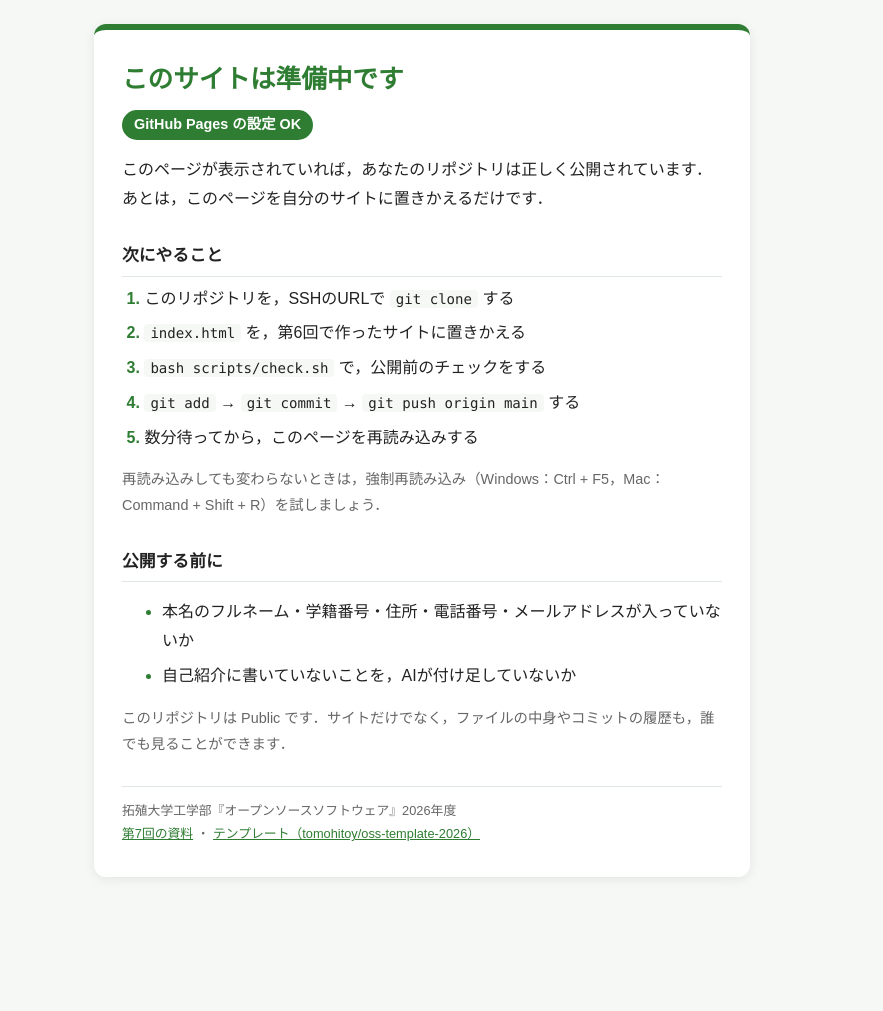
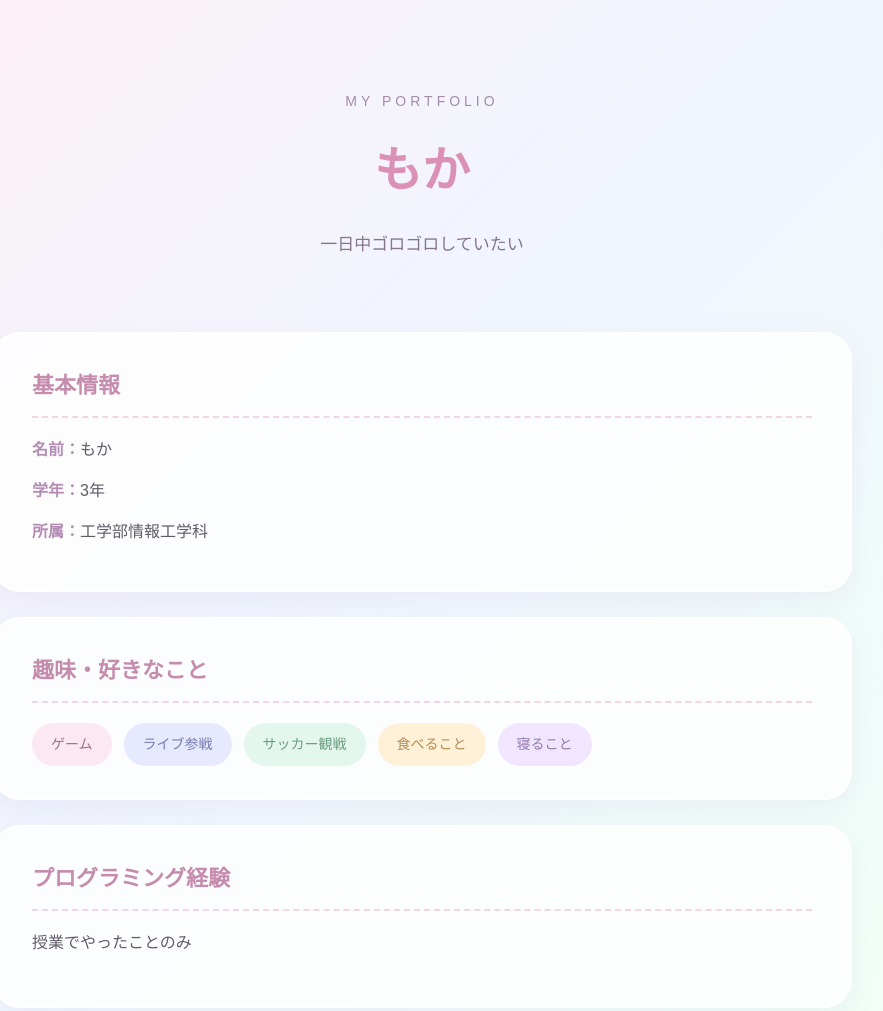
Before and after one commit to karinchocochip-oss/karinchocochip-oss.github.io, a plain HTML site: page index.html in a window 1280 px wide. Shown: the top 1011 px of the page, without its empty margins (218-1101 px from the left). Before the commit the page ends 901 px from the top, so only its background shows below. Drawn offline with Linux system fonts and the light colour scheme.

Commit message:
feat: 第6回で作ったサイトを公開する

```diff
--- a/index.html
+++ b/index.html
@@ -1,162 +1,242 @@
+
 <!DOCTYPE html>
-<!-- oss-template-2026:placeholder （この目印で，scripts/check.sh が「準備中」のページかどうかを見分けます） -->
-<!--
-  テンプレートの「準備中」のページです．
-  このページが https://ユーザー名.github.io/ に表示されたら，GitHub Pages の設定は成功です．
-  第7回の実習4で，このファイルを第6回で作った index.html に置きかえます．
--->
 <html lang="ja">
 <head>
   <meta charset="UTF-8">
-  <meta name="viewport" content="width=device-width, initial-scale=1">
-  <title>準備中</title>
+  <meta name="viewport" content="width=device-width, initial-scale=1.0">
+  <title>もか | ポートフォリオ</title>
+
   <style>
-    /* ===== 色の設定 ===== */
-    :root {
-      --main-color: #2e7d32;  /* メインの色（見出し・番号） */
-      --bg-color: #f5f8f5;    /* ページの背景の色 */
-      --card-color: #ffffff;  /* カードの背景の色 */
-      --text-color: #222222;  /* 文字の色 */
-      --sub-color: #666666;   /* 補足の文字の色 */
-      --line-color: #dfe6df;  /* 区切り線の色 */
+    /* ページ全体の基本設定 */
+    * {
+      box-sizing: border-box;
     }
 
-    /* パソコンやスマートフォンがダークモードのときの色 */
-    @media (prefers-color-scheme: dark) {
-      :root {
-        --main-color: #81c784;
-        --bg-color: #121512;
-        --card-color: #1e231e;
-        --text-color: #e8ece8;
-        --sub-color: #a0a8a0;
-        --line-color: #2f362f;
-      }
+    body {
+      margin: 0;
+      font-family: "Hiragino Maru Gothic ProN", "Yu Gothic", sans-serif;
+      color: #625b68;
+      line-height: 1.8;
+      background: linear-gradient(
+        135deg,
+        #fff0f5,
+        #f0f5ff,
+        #f0fff7,
+        #fff9e9
+      );
+      min-height: 100vh;
     }
 
-    /* ページ全体：カードを画面のまんなかに置く */
-    body {
-      margin: 0;
-      min-height: 100vh;
-      display: flex;
-      align-items: center;
-      justify-content: center;
-      padding: 24px 16px;
-      box-sizing: border-box;
-      font-family: "Hiragino Sans", "Yu Gothic", "Meiryo", sans-serif;
-      line-height: 1.8;
-      color: var(--text-color);
-      background: var(--bg-color);
+    /* ヘッダー */
+    header {
+      text-align: center;
+      padding: 75px 20px 55px;
     }
 
-    /* まんなかのカード */
-    main {
-      width: 100%;
-      max-width: 600px;
-      padding: 32px 28px;
-      background: var(--card-color);
-      border-top: 6px solid var(--main-color);
-      border-radius: 12px;
-      box-shadow: 0 2px 12px rgba(0, 0, 0, 0.08);
+    .subtitle {
+      color: #a58da9;
+      font-size: 14px;
+      letter-spacing: 4px;
     }
 
     h1 {
-      margin: 0 0 4px;
-      font-size: clamp(1.3rem, 6vw, 1.6rem);  /* スマートフォンでは少し小さくする */
-      line-height: 1.4;
-      color: var(--main-color);
+      font-size: 48px;
+      color: #db91b3;
+      margin: 10px 0;
     }
 
-    h2 {
-      margin: 28px 0 8px;
-      padding-bottom: 4px;
-      font-size: 1.05rem;
-      border-bottom: 1px solid var(--line-color);
+    .catchcopy {
+      font-size: 17px;
+      color: #87758c;
+      margin-top: 15px;
     }
 
-    /* 「設定は成功」のバッジ */
-    .badge {
-      display: inline-block;
-      margin: 8px 0 0;
-      padding: 2px 12px;
-      font-size: 0.9rem;
-      font-weight: bold;
-      color: var(--card-color);
-      background: var(--main-color);
-      border-radius: 999px;
+    /* コンテンツ全体の配置 */
+    main {
+      max-width: 900px;
+      margin: 0 auto;
+      padding: 0 20px 70px;
     }
 
-    /* 「次にやること」の番号つきリスト */
-    ol {
-      margin: 0;
-      padding-left: 1.4em;
-    }
-    li {
-      margin-bottom: 6px;
-    }
-    li::marker {
-      font-weight: bold;
-      color: var(--main-color);
+    /* ふんわりしたカードデザイン */
+    .card {
+      background: rgba(255, 255, 255, 0.82);
+      border: 2px solid #ffffff;
+      border-radius: 28px;
+      padding: 32px 38px;
+      margin-bottom: 25px;
+      box-shadow: 0 8px 25px rgba(185, 155, 190, 0.12);
     }
 
-    /* コマンドの見た目 */
-    code {
-      padding: 1px 6px;
-      font-family: "SFMono-Regular", Consolas, monospace;
-      font-size: 0.88em;
-      background: var(--bg-color);
-      border-radius: 4px;
-      white-space: nowrap;  /* コマンドの途中で折り返さない */
+    /* 見出し */
+    h2 {
+      font-size: 22px;
+      color: #c58cae;
+      margin-top: 0;
+      padding-bottom: 10px;
+      border-bottom: 2px dashed #f0d6e6;
     }
 
-    /* 補足の小さな文字 */
-    .sub {
-      font-size: 0.9rem;
-      color: var(--sub-color);
+    /* 基本情報の表示 */
+    .profile-item {
+      margin: 12px 0;
     }
 
-    /* いちばん下の小さな文字 */
+    .profile-item strong {
+      color: #b48db5;
+    }
+
+    /* 趣味のタグ */
+    .hobbies {
+      display: flex;
+      flex-wrap: wrap;
+      gap: 12px;
+      margin-top: 20px;
+    }
+
+    .hobby {
+      background: #fce8f1;
+      color: #9f718f;
+      border-radius: 30px;
+      padding: 9px 19px;
+      font-size: 14px;
+    }
+
+    /* 趣味ごとにパステルカラーを変更 */
+    .hobby:nth-child(2) {
+      background: #e7eaff;
+      color: #777caf;
+    }
+
+    .hobby:nth-child(3) {
+      background: #e4f7ec;
+      color: #6a9d83;
+    }
+
+    .hobby:nth-child(4) {
+      background: #fff0d8;
+      color: #b28b55;
+    }
+
+    .hobby:nth-child(5) {
+      background: #f0e6ff;
+      color: #9278ae;
+    }
+
+    /* ひとことメッセージ */
+    .message {
+      text-align: center;
+      font-size: 20px;
+      color: #b783a4;
+      padding: 15px 0;
+    }
+
+    /* フッター */
     footer {
-      margin-top: 28px;
-      padding-top: 12px;
-      font-size: 0.8rem;
-      color: var(--sub-color);
-      border-top: 1px solid var(--line-color);
+      text-align: center;
+      padding: 25px;
+      color: #ad9cab;
+      font-size: 13px;
     }
-    a {
-      color: var(--main-color);
+
+    /* スマートフォン向けのレイアウト調整 */
+    @media (max-width: 600px) {
+      header {
+        padding: 50px 15px 35px;
+      }
+
+      h1 {
+        font-size: 38px;
+      }
+
+      .catchcopy {
+        font-size: 15px;
+      }
+
+      main {
+        padding: 0 15px 40px;
+      }
+
+      .card {
+        padding: 25px 20px;
+        border-radius: 22px;
+      }
+
+      h2 {
+        font-size: 20px;
+      }
+
+      .hobby {
+        font-size: 13px;
+        padding: 8px 15px;
+      }
     }
   </style>
 </head>
+
 <body>
+
+  <!-- サイト上部のタイトルとキャッチコピー -->
+  <header>
+    <p class="subtitle">MY PORTFOLIO</p>
+    <h1>もか</h1>
+    <p class="catchcopy">一日中ゴロゴロしていたい</p>
+  </header>
+
+  <!-- 自己紹介のメインコンテンツ -->
   <main>
-    <h1>このサイトは準備中です</h1>
-    <p class="badge">GitHub Pages の設定 OK</p>
-    <p>このページが表示されていれば，あなたのリポジトリは正しく公開されています．
-      あとは，このページを自分のサイトに置きかえるだけです．</p>
 
-    <h2>次にやること</h2>
-    <ol>
-      <li>このリポジトリを，SSHのURLで <code>git clone</code> する</li>
-      <li><code>index.html</code> を，第6回で作ったサイトに置きかえる</li>
-      <li><code>bash scripts/check.sh</code> で，公開前のチェックをする</li>
-      <li><code>git add</code> → <code>git commit</code> → <code>git push origin main</code> する</li>
-      <li>数分待ってから，このページを再読み込みする</li>
-    </ol>
-    <p class="sub">再読み込みしても変わらないときは，強制再読み込み（Windows：Ctrl + F5，Mac：Command + Shift + R）を試しましょう．</p>
+    <!-- 基本情報 -->
+    <section class="card">
+      <h2>基本情報</h2>
+      <p class="profile-item"><strong>名前：</strong>もか</p>
+      <p class="profile-item"><strong>学年：</strong>3年</p>
+      <p class="profile-item"><strong>所属：</strong>工学部情報工学科</p>
+    </section>
 
-    <h2>公開する前に</h2>
-    <ul>
-      <li>本名のフルネーム・学籍番号・住所・電話番号・メールアドレスが入っていないか</li>
-      <li>自己紹介に書いていないことを，AIが付け足していないか</li>
-    </ul>
-    <p class="sub">このリポジトリは Public です．サイトだけでなく，ファイルの中身やコミットの履歴も，誰でも見ることができます．</p>
+    <!-- 趣味・好きなこと -->
+    <section class="card">
+      <h2>趣味・好きなこと</h2>
+      <div class="hobbies">
+        <span class="hobby">ゲーム</span>
+        <span class="hobby">ライブ参戦</span>
+        <span class="hobby">サッカー観戦</span>
+        <span class="hobby">食べること</span>
+        <span class="hobby">寝ること</span>
+      </div>
+    </section>
 
-    <footer>
-      拓殖大学工学部『オープンソースソフトウェア』2026年度<br>
-      <a href="https://github.com/tomohitoy/oss-practice-2026/blob/main-07/chap07/README.md">第7回の資料</a>
-      ・
-      <a href="https://github.com/tomohitoy/oss-template-2026">テンプレート（tomohitoy/oss-template-2026）</a>
-    </footer>
+    <!-- プログラミング経験 -->
+    <section class="card">
+      <h2>プログラミング経験</h2>
+      <p>授業でやったことのみ</p>
+    </section>
+
+    <!-- この授業で学びたいこと -->
+    <section class="card">
+      <h2>この授業で学びたいこと</h2>
+      <p>OSSの使い方</p>
+    </section>
+
+    <!-- サイトのイメージ -->
+    <section class="card">
+      <h2>サイトのイメージ</h2>
+      <p class="profile-item"><strong>好きな色：</strong>全部</p>
+      <p class="profile-item"><strong>雰囲気：</strong>ぽあぽあ</p>
+    </section>
+
+    <!-- 最後のひとこと -->
+    <section class="card">
+      <h2>ひとこと</h2>
+      <p class="message">ストレスは少ない方がいい</p>
+    </section>
+
   </main>
+
+  <!-- ページ下部 -->
+  <footer>
+    <p>もかのポートフォリオ</p>
+  </footer>
+
 </body>
 </html>
```
